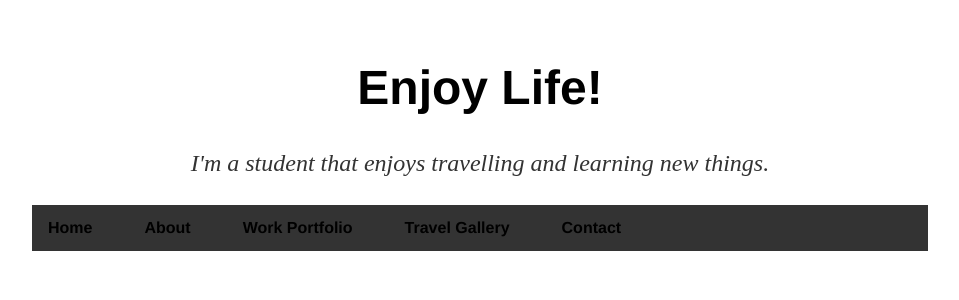
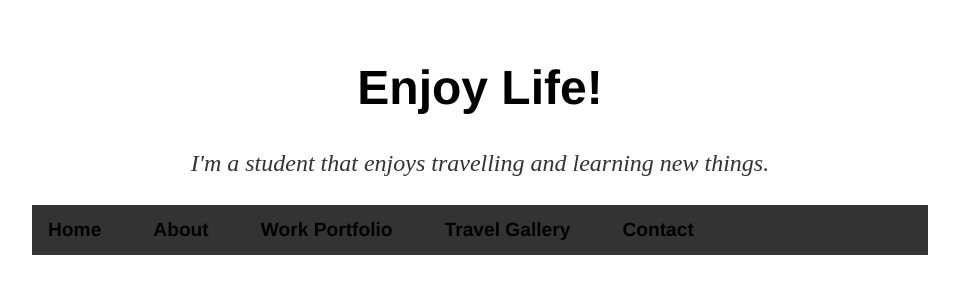
Before and after one commit to CNakano7/CNakano7.github.io, a Jekyll site: the page index.html, which Jekyll copies as it is, in a window 1280 px wide. Shown: the top 300 px of the page, without its empty margins (160-1119 px from the left). Built offline with Jekyll 4.4.1, drawn with Linux system fonts in a browser that asks for light colours.

Commit message:
Update index.html

```diff
--- a/index.html
+++ b/index.html
@@ -14,11 +14,11 @@
 	<body>
 <nav>
 <ul>
-  <li><a class="active" href="#home">Home</a></li>
-  <li><a href="#about">About</a></li>
-  <li><a href="#work portfolio">Work Portfolio</a></li>
-  <li><a href="#travel gallery">Travel Gallery</a></li>
-  <li><a href="#contact">Contact</a></li>
+  <li style="font-size:120%;"><a class="active" href="#home">Home</a></li>
+  <li style="font-size:120%;"><a href="#about">About</a></li>
+  <li style="font-size:120%;"><a href="#work portfolio">Work Portfolio</a></li>
+  <li style="font-size:120%;"><a href="#travel gallery">Travel Gallery</a></li>
+  <li style="font-size:120%;"><a href="#contact">Contact</a></li>
 </ul>
 </nav>
 
```
